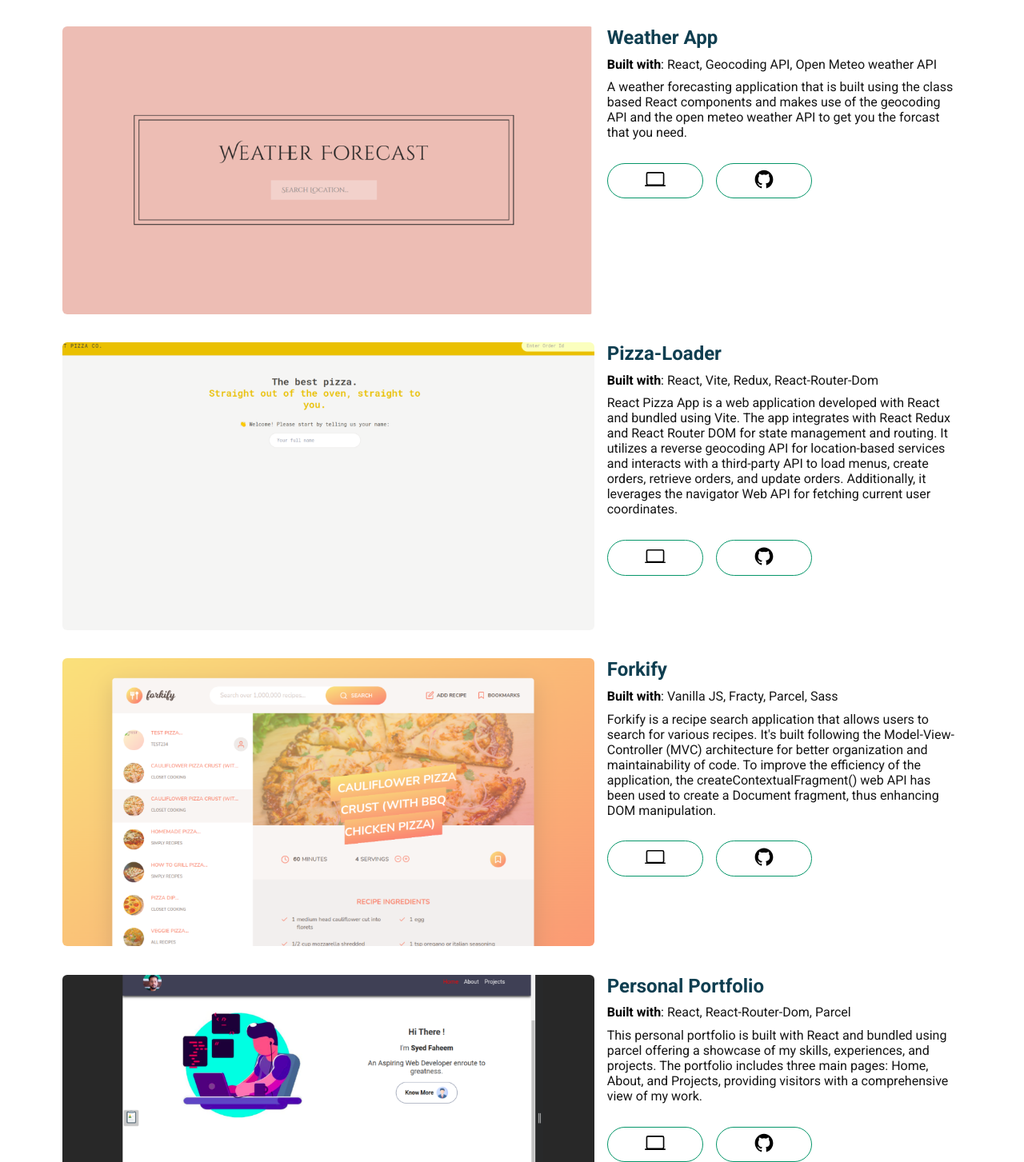
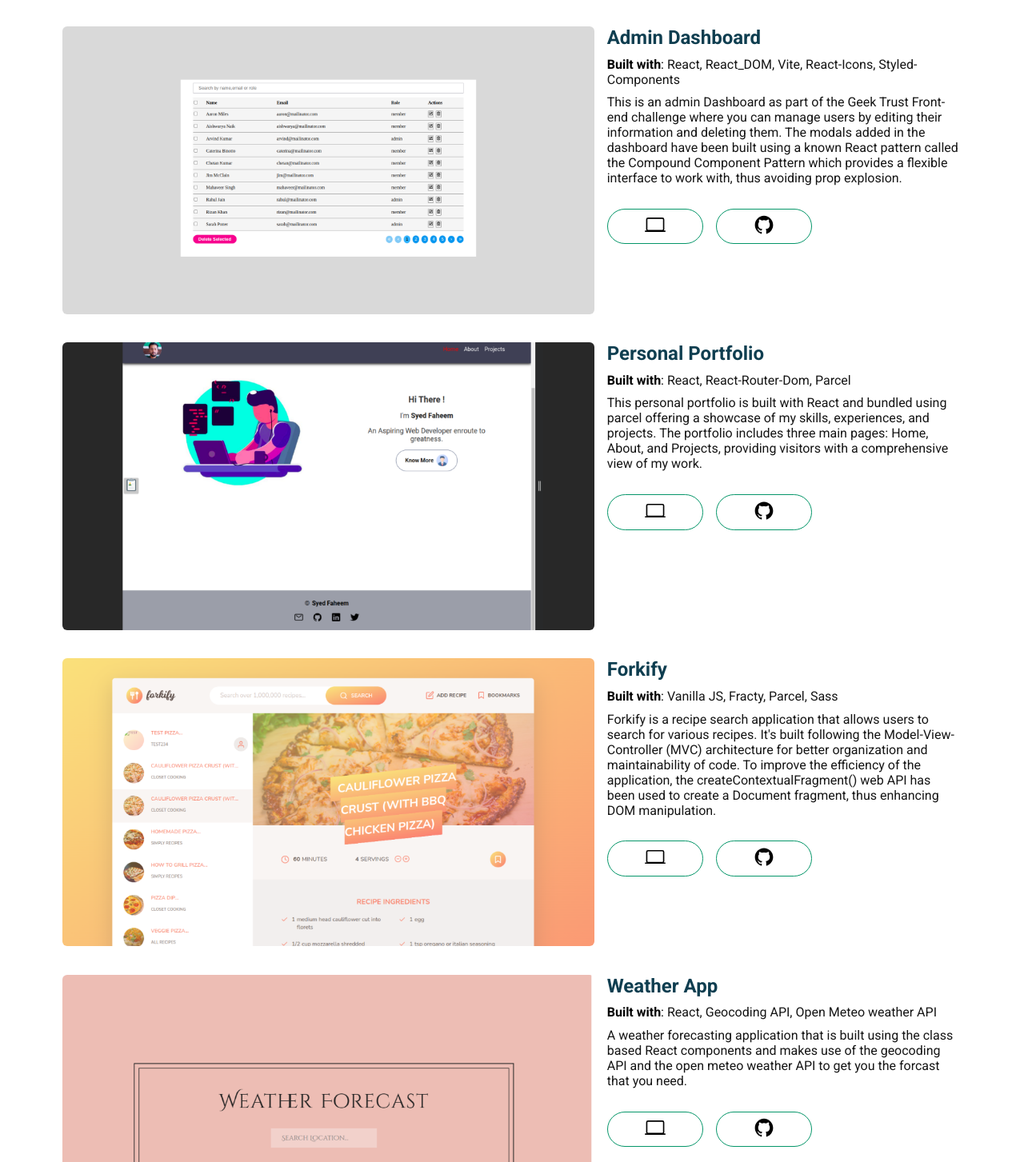
Before and after one commit to syedfaheem27/personal-portfolio, a React (Vite) app: page /projects in a window 1280 px wide. Shown: the part 557-2010 px from the top of the page at 80% size. Built offline with nearby package versions, Linux system fonts and the light colour scheme.

Commit message:
Add a project

```diff
--- a/src/components/SocialHandles.jsx
+++ b/src/components/SocialHandles.jsx
@@ -16,9 +16,6 @@ const SocialHandles = (props) => {
       >
         <img src="./assets/outline-logos/logo-linkedin.svg" alt="linked-in" />
       </a>
-      <a href="https://twitter.com/faheemsyed_1" target="blank">
-        <img src="../assets/outline-logos/logo-twitter.svg" alt="twitter" />
-      </a>
     </section>
   );
 };
--- a/src/data/project-data.js
+++ b/src/data/project-data.js
@@ -22,23 +22,29 @@ const mockData = [
   },
   {
     id: 2,
-    title: "Weather App",
-    image: "./assets/project-images/weather.png",
-    techStack: ["React", "Geocoding API", "Open Meteo weather API"],
+    title: "Admin Dashboard",
+    image: "./assets/project-images/admin-dash.png",
+    techStack: [
+      "React",
+      "React_DOM",
+      "Vite",
+      "React-Icons",
+      "Styled-Components",
+    ],
     description:
-      "A weather forecasting application that is built using the class based React components and makes use of the geocoding API and the open meteo weather API to get you the forcast that you need.",
-    liveLink: "https://weather-forecast-3wwtdni63-syedfaheem27.vercel.app/",
-    githubLink: "https://github.com/syedfaheem27/weather-forecast",
+      "This is an admin Dashboard as part of the Geek Trust Front-end challenge where you can manage users by editing their information and deleting them. The modals added in the dashboard have been built using a known React pattern called the Compound Component Pattern which provides a flexible interface to work with, thus avoiding prop explosion.",
+    liveLink: "https://fam-dashboard.netlify.app/",
+    githubLink: "https://github.com/syedfaheem27/Admin-Dashboard",
   },
   {
     id: 3,
-    title: "Pizza-Loader",
-    image: "./assets/project-images/react-pizza.png",
-    techStack: ["React", "Vite", "Redux", "React-Router-Dom"],
+    title: "Personal Portfolio",
+    image: "./assets/project-images/portfolio.png",
+    techStack: ["React", "React-Router-Dom", "Parcel"],
     description:
-      "React Pizza App is a web application developed with React and bundled using Vite. The app integrates with React Redux and React Router DOM for state management and routing. It utilizes a reverse geocoding API for location-based services and interacts with a third-party API to load menus, create orders, retrieve orders, and update orders. Additionally, it leverages the navigator Web API for fetching current user coordinates.",
-    liveLink: "https://pizza-loader.vercel.app/",
-    githubLink: "https://github.com/syedfaheem27/pizza-loader",
+      "This personal portfolio is built with React and bundled using parcel offering a showcase of my skills, experiences, and projects. The portfolio includes three main pages: Home, About, and Projects, providing visitors with a comprehensive view of my work.",
+    liveLink: "https://fam-portfolio.netlify.app/",
+    githubLink: "https://github.com/syedfaheem27/personal-portfolio",
   },
   {
     id: 4,
@@ -52,16 +58,27 @@ const mockData = [
   },
   {
     id: 5,
-    title: "Personal Portfolio",
-    image: "./assets/project-images/portfolio.png",
-    techStack: ["React", "React-Router-Dom", "Parcel"],
+    title: "Weather App",
+    image: "./assets/project-images/weather.png",
+    techStack: ["React", "Geocoding API", "Open Meteo weather API"],
     description:
-      "This personal portfolio is built with React and bundled using parcel offering a showcase of my skills, experiences, and projects. The portfolio includes three main pages: Home, About, and Projects, providing visitors with a comprehensive view of my work.",
-    liveLink: "https://fam-portfolio.netlify.app/",
-    githubLink: "https://github.com/syedfaheem27/personal-portfolio",
+      "A weather forecasting application that is built using the class based React components and makes use of the geocoding API and the open meteo weather API to get you the forcast that you need.",
+    liveLink: "https://weather-forecast-3wwtdni63-syedfaheem27.vercel.app/",
+    githubLink: "https://github.com/syedfaheem27/weather-forecast",
   },
   {
     id: 6,
+    title: "Pizza-Loader",
+    image: "./assets/project-images/react-pizza.png",
+    techStack: ["React", "Vite", "Redux", "React-Router-Dom"],
+    description:
+      "React Pizza App is a web application developed with React and bundled using Vite. The app integrates with React Redux and React Router DOM for state management and routing. It utilizes a reverse geocoding API for location-based services and interacts with a third-party API to load menus, create orders, retrieve orders, and update orders. Additionally, it leverages the navigator Web API for fetching current user coordinates.",
+    liveLink: "https://pizza-loader.vercel.app/",
+    githubLink: "https://github.com/syedfaheem27/pizza-loader",
+  },
+
+  {
+    id: 7,
     title: "Bankist Marketing",
     image: "./assets/project-images/bankist-marketing.png",
     techStack: ["HTML5", "CSS3", "vanilla JS", "Intersection Observer API"],
```
Also changed, not shown: static/assets/project-images/admin-dash.png (added).
